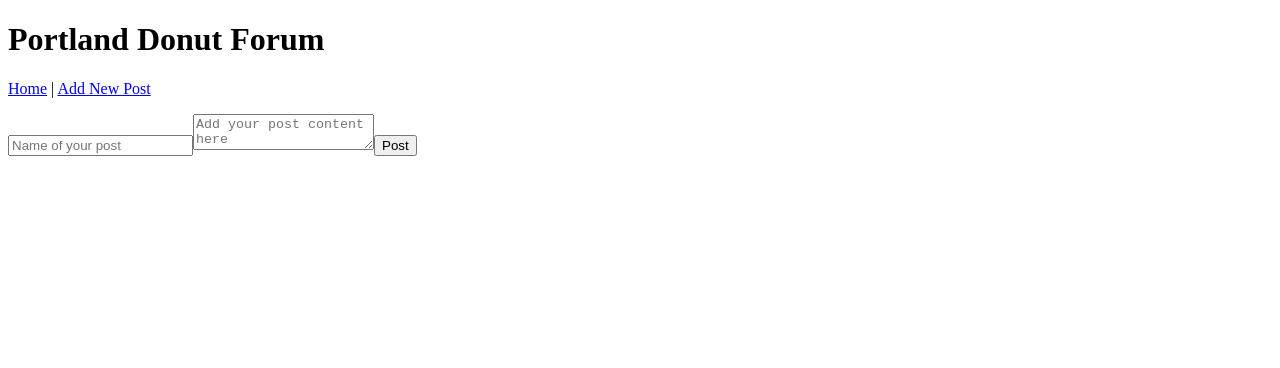
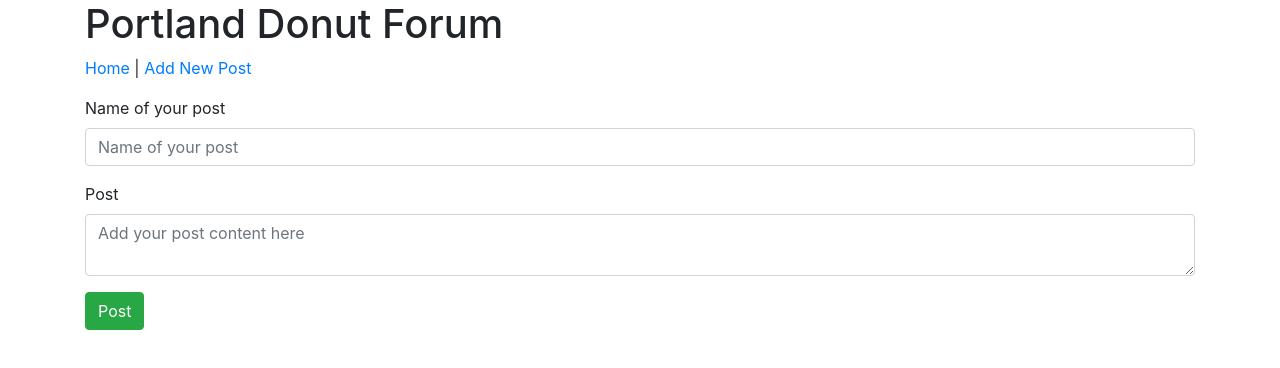
Before and after one commit to reneesarley/PDX-Donut-Forum, a React app: page /#/newPostForm in a window 1280 px wide. Shown: the top 368 px of the page. Built offline with nearby package versions, Linux system fonts and the light colour scheme.

Commit message:
add redirect to home after new post is submitted

```diff
--- a/package.json
+++ b/package.json
@@ -20,6 +20,7 @@
   },
   "homepage": "",
   "dependencies": {
+    "bootstrap": "^4.1.3",
     "prop-types": "^15.5.10",
     "react": "^15.5.4",
     "react-dom": "^15.5.4",
--- a/src/components/Error404.jsx
+++ b/src/components/Error404.jsx
@@ -1,5 +1,5 @@
 import React from 'react';
-
+import { Link } from 'react-router-dom';
 function Error404(){
   return (
     <div>
--- a/src/components/Header.jsx
+++ b/src/components/Header.jsx
@@ -1,5 +1,5 @@
 import React from 'react';
-import NewPostForm from './NewPostForm';
+// import NewPostForm from './NewPostForm';
 import { Link } from 'react-router-dom';
 
 function Header(){
--- a/src/components/NewPostForm.jsx
+++ b/src/components/NewPostForm.jsx
@@ -1,31 +1,47 @@
 import React from 'react';
 import PropTypes from 'prop-types';
+import { withRouter } from 'react-router-dom';
+// import App from './App';
 import { v4 } from 'uuid';
 
-function NewPostForm(props){
-  let _postName = null;
-  let _postContent = null;
-
-  function handleNewPostFormSubmission(event){
-    event.preventDefault();
-    props.onNewPostCreation({postName: _postName.value, postContent: _postContent.value, points: 0, id: v4()});
-    _postName.value= '';
-    _postContent.value= '';
+class NewPostForm extends React.Component{
+  constructor(props){
+    super(props);
+    this._postName = null;
+    this._postContent = null;
+    this.handleNewPostFormSubmission =
+    this.handleNewPostFormSubmission.bind(this);
   }
 
-  return (
-    <div>
-      <form onSubmit={handleNewPostFormSubmission}>
-        <input type='text' id='postName' placeholder='Name of your post' ref={(input) => {_postName = input;}}/>
-        <textarea id='postContent' placeholder='Add your post content here' ref={(textarea)=>{_postContent= textarea;}}/>
-        <button type='submit'>Post</button>
-      </form>
-    </div>
-  );
+  handleNewPostFormSubmission(event){
+    event.preventDefault();
+    this.props.onNewPostCreation({postName: this._postName.value, postContent: this._postContent.value, points: 0, id: v4()});
+    this._postName.value= '';
+    this._postContent.value= '';
+    this.props.history.push('/');
+  }
+
+  render(){
+    return(
+      <div>
+        <form onSubmit={this.handleNewPostFormSubmission}>
+          <div className='form-group'>
+            <label htmlFor='postName'>Name of your post</label>
+            <input className='form-control' id='postName' type='text' placeholder='Name of your post' ref={(input) => {this._postName = input;}}/>
+          </div>
+          <div className="form-group">
+            <label htmlFor='postContent'>Post</label>
+            <textarea className='form-control' id='postContent' placeholder='Add your post content here' ref={(textarea)=>{this._postContent= textarea;}}/>
+          </div>
+          <button className='btn btn-success' type='submit'>Post</button>
+        </form>
+      </div>
+    );
+  }
 }
 
 NewPostForm.propTypes = {
   onNewPostCreation: PropTypes.func
 };
 
-export default NewPostForm;
+export default withRouter(NewPostForm);
--- a/src/components/Post.jsx
+++ b/src/components/Post.jsx
@@ -1,7 +1,5 @@
 import React from 'react';
 import PropTypes from 'prop-types';
-
-let vote = 0;
 
 function Post(props){
   function handleVoteForPostClick(){
@@ -18,7 +16,10 @@ function Post(props){
       <h3>{props.postName}</h3>
       <p>{props.postContent}</p>
       <p>Current Votes: {props.points}</p>
-      <button onClick={handleVoteForPostClick} >Up Vote</button>    <button onClick={handleDownVoteForPostClick}>Down Vote</button>
+      <button type="button" className="btn btn-default" aria-label="Left Align">
+        <span className="glyphicon glyphicon-align-left" aria-hidden="true"></span>
+      </button>
+      <p>Vote:<a onClick={handleVoteForPostClick} >up</a>    <a onClick={handleDownVoteForPostClick}>down</a></p>
     </div>
   );
 }
--- a/src/index.jsx
+++ b/src/index.jsx
@@ -1,7 +1,6 @@
 import React from 'react';
 import ReactDOM from 'react-dom';
 import App from './components/App';
-import ReactDom from 'react-dom';
 import { AppContainer } from 'react-hot-loader';
 import { HashRouter } from 'react-router-dom';
 
```
Also changed, not shown: src/components/App.jsx (+2 -7 lines), src/components/forum.jsx (+5 -4 lines), template.ejs, 1 other file (tests, documents, lock files or other folders).
